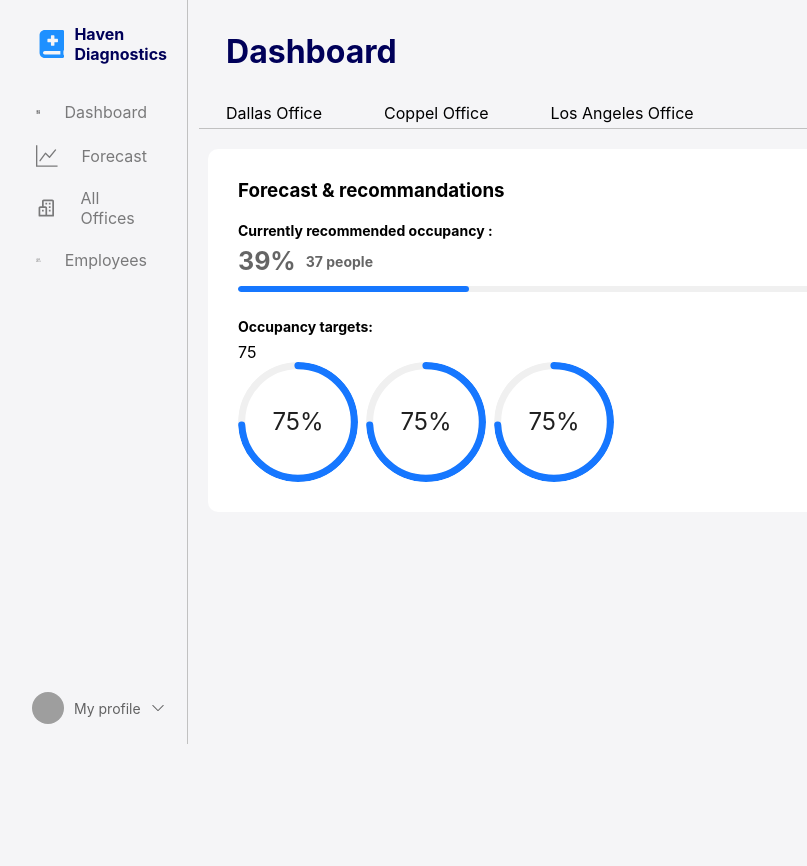
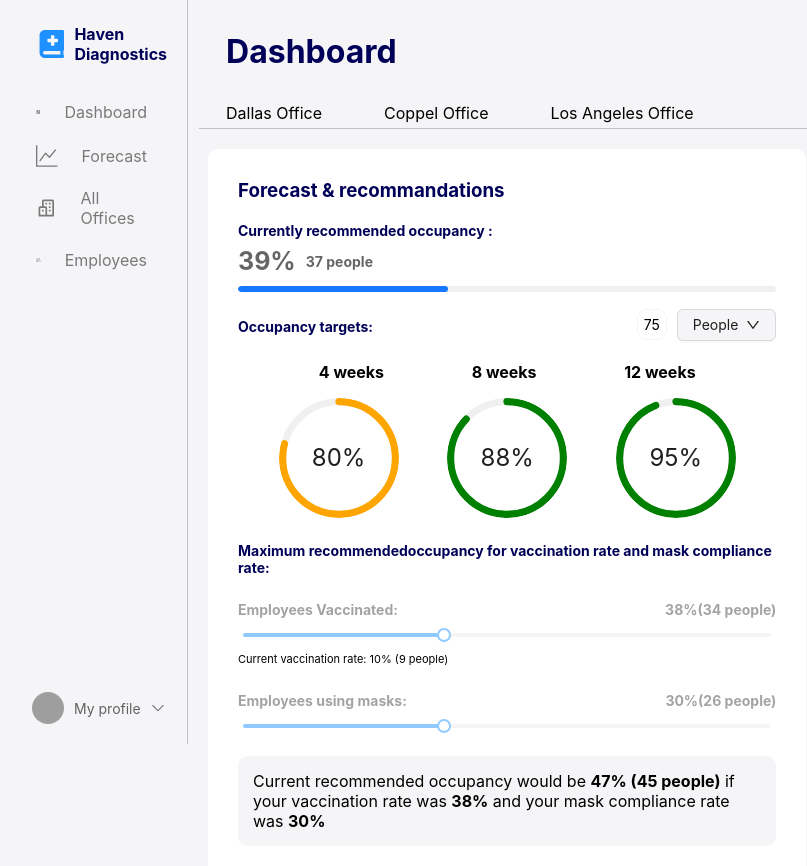
Before and after one commit to MuhammedSafarov/Dashboard, a React (Create React App) app in the folder dashboard/: page / in a window 1280 px wide. Shown: the top 866 px of the page, without its empty margins (4-811 px from the left). Before the commit the page ends 800 px from the top, so only its background shows below. Built offline with nearby package versions, Linux system fonts and the light colour scheme; grey boxes are pictures that could not be loaded.

Commit message:
Recommendation box is finish

```diff
--- a/dashboard/src/App.js
+++ b/dashboard/src/App.js
@@ -1,5 +1,5 @@
 import "./App.css";
-import Sidebar from "./components/Sidebar/Sidebar";
+import Sidebar from "./layout/Sidebar/Sidebar";
 import HomePage from "./pages/homePage/HomePage";
 
 function App() {
@@ -7,7 +7,7 @@ function App() {
     <div className="App">
       <div className="container">
         <Sidebar />
-        <HomePage/>
+        <HomePage />
       </div>
     </div>
   );
--- a/dashboard/src/components/Recommendation/Recommendation.jsx
+++ b/dashboard/src/components/Recommendation/Recommendation.jsx
@@ -1,6 +1,36 @@
 import React from "react";
 import "./Recommendation.scss";
-import { Progress, Space } from "antd";
+import { Progress, Space, Button, Dropdown } from "antd";
+import { DownOutlined, UserOutlined } from "@ant-design/icons";
+import RangeSlider from "../Slider/RangeSlider";
+
+const items = [
+  {
+    label: "1st menu item",
+    key: "1",
+    icon: <UserOutlined />,
+  },
+  {
+    label: "2nd menu item",
+    key: "2",
+    icon: <UserOutlined />,
+  },
+  {
+    label: "3rd menu item",
+    key: "3",
+    icon: <UserOutlined />,
+    danger: true,
+  },
+  {
+    label: "4rd menu item",
+    key: "4",
+    icon: <UserOutlined />,
+    danger: true,
+  },
+];
+const menuProps = {
+  items,
+};
 
 const Recommendation = () => {
   return (
@@ -16,14 +46,69 @@ const Recommendation = () => {
         <p className="heading target">Occupancy targets:</p>
         <div className="count">
           <div id="number">75</div>
-          <div className="dropdown"></div>
+          <div className="dropdown">
+            <Dropdown menu={menuProps}>
+              <Button className="people-btn">
+                <Space>
+                  People
+                  <DownOutlined />
+                </Space>
+              </Button>
+            </Dropdown>
+          </div>
         </div>
       </div>
-      <Space wrap>
-        <Progress type="circle" percent={75} strokeColor={"yellow-green"} />
-        <Progress type="circle" percent={75} strokeColor={"yellow-green"} />
-        <Progress type="circle" percent={75} strokeColor={"yellow-green"} />
+      <div className="weeks">
+        <div className="week">4 weeks</div>
+        <div className="week">8 weeks</div>
+        <div className="week">12 weeks</div>
+      </div>
+      <Space className="circle-div" wrap>
+        <Progress
+          className="percentage-circle"
+          type="circle"
+          percent={80}
+          strokeColor={"orange"}
+        />
+        <Progress
+          className="percentage-circle"
+          type="circle"
+          percent={88}
+          strokeColor={"green"}
+        />
+        <Progress
+          className="percentage-circle"
+          type="circle"
+          percent={95}
+          strokeColor={"green"}
+        />
       </Space>
+      <div className=" vaccination heading">
+        Maximum recommendedoccupancy for vaccination rate and mask compliance
+        rate:
+      </div>
+      <div className="vaccine info">
+        <p className="info">Employees Vaccinated:</p>
+        <div className="vaccine-percent">
+          <div className="percent">38%</div>
+          <div className="percent">(34 people)</div>
+        </div>
+      </div>
+      <RangeSlider />
+      <p id="current-rate">Current vaccination rate: 10% (9 people)</p>
+      <div className="vaccine info">
+        <p className="info">Employees using masks:</p>
+        <div className="vaccine-percent">
+          <div className="percent">30%</div>
+          <div className="percent">(26 people)</div>
+        </div>
+      </div>
+      <RangeSlider />
+      <div className="summary">
+        Current recommended occupancy would be <b>47% (45 people)</b> if your
+        vaccination rate was <b>38%</b> and your mask compliance rate was{" "}
+        <b>30%</b>
+      </div>
     </div>
   );
 };
--- a/dashboard/src/components/Recommendation/Recommendation.scss
+++ b/dashboard/src/components/Recommendation/Recommendation.scss
@@ -1,16 +1,23 @@
+:root {
+  --blue: rgb(0, 0, 89);
+  --mainColor: #F5F5F7;
+}
+
 .recommendation-container {
-  width: 60%;
+  width: 55%;
   background-color: white;
   padding: 30px;
   margin: 20px;
   border-radius: 10px;
   h3 {
     margin-bottom: 20px;
+    color: var(--blue);
   }
   .heading {
     margin-bottom: 7px;
     font-weight: bold;
     font-size: 14px;
+    color: var(--blue);
   }
   .percentage {
     display: flex;
@@ -25,7 +32,68 @@
       margin-left: 10px;
     }
   }
+  .target-container {
+    margin-bottom: 20px;
+    margin-top: 10px;
+  }
+  .target-container,
+  .count {
+    display: flex;
+    justify-content: space-between;
+    align-items: center;
+  }
   .target {
-    margin-top: 20px;
+    margin-top: 10px;
+  }
+  .count {
+    display: flex;
+    #number {
+      margin-right: 10px;
+      padding: 6px;
+      border: 1px solid var(--mainColor);
+      border-radius: 10px;
+      font-size: 14px;
+    }
+    .dropdown {
+      .people-btn {
+        background-color: #f5f5f7;
+      }
+    }
+  }
+  .weeks {
+    display: flex;
+    justify-content: space-between;
+    align-items: center;
+    width: 70%;
+    margin: 0 auto;
+    padding-bottom: 1rem;
+    font-weight: bold;
+  }
+  .circle-div {
+    display: flex;
+    justify-content: space-evenly;
+    align-items: center;
+  }
+  .vaccination {
+    margin-top: 1.5rem;
+  }
+  .info,
+  .vaccine-percent {
+    display: flex;
+    justify-content: space-between;
+    align-items: center;
+    opacity: 0.6;
+    font-weight: bold;
+    font-size: 14px;
+    margin-top: 0.8rem;
+  }
+  #current-rate{
+      font-size: 11px;
+  }
+  .summary{
+      background-color: var(--mainColor);
+      padding: 15px;
+      border-radius: 10px;
+      margin-top: 1.5rem;
   }
 }
--- /dev/null
+++ b/dashboard/src/components/Slider/RangeSlider.jsx
@@ -0,0 +1,12 @@
+import React from "react";
+import { Slider } from "antd";
+
+const RangeSlider = () => {
+  return (
+    <div className="slider">
+      <Slider defaultValue={38} />
+    </div>
+  );
+};
+
+export default RangeSlider;
--- a/dashboard/src/index.css
+++ b/dashboard/src/index.css
@@ -1,14 +1,14 @@
 body {
   margin: 0;
-  font-family: -apple-system, BlinkMacSystemFont, 'Segoe UI', 'Roboto', 'Oxygen',
-    'Ubuntu', 'Cantarell', 'Fira Sans', 'Droid Sans', 'Helvetica Neue',
+  font-family: -apple-system, BlinkMacSystemFont, "Segoe UI", "Roboto", "Oxygen",
+    "Ubuntu", "Cantarell", "Fira Sans", "Droid Sans", "Helvetica Neue",
     sans-serif;
   -webkit-font-smoothing: antialiased;
   -moz-osx-font-smoothing: grayscale;
-  background-color: #F5F5F7;
+  background-color: #f5f5f7;
 }
 
 code {
-  font-family: source-code-pro, Menlo, Monaco, Consolas, 'Courier New',
+  font-family: source-code-pro, Menlo, Monaco, Consolas, "Courier New",
     monospace;
 }
--- a/dashboard/src/pages/homePage/HomePage.jsx
+++ b/dashboard/src/pages/homePage/HomePage.jsx
@@ -1,5 +1,5 @@
 import React from "react";
-import Header from "../../components/Header/Header";
+import Header from "../../layout/Header/Header";
 import DallasPage from "../dallasPage/DallasPage";
 import "./HomePage.scss";
 
```
Also changed, not shown: dashboard/src/layout/Header/Header.jsx (renamed from dashboard/src/components/Header/Header.jsx), dashboard/src/layout/Header/Header.scss (renamed from dashboard/src/components/Header/Header.scss), dashboard/src/layout/Sidebar/Sidebar.jsx (renamed from dashboard/src/components/Sidebar/Sidebar.jsx), dashboard/src/layout/Sidebar/Sidebar.scss (renamed from dashboard/src/components/Sidebar/Sidebar.scss).
